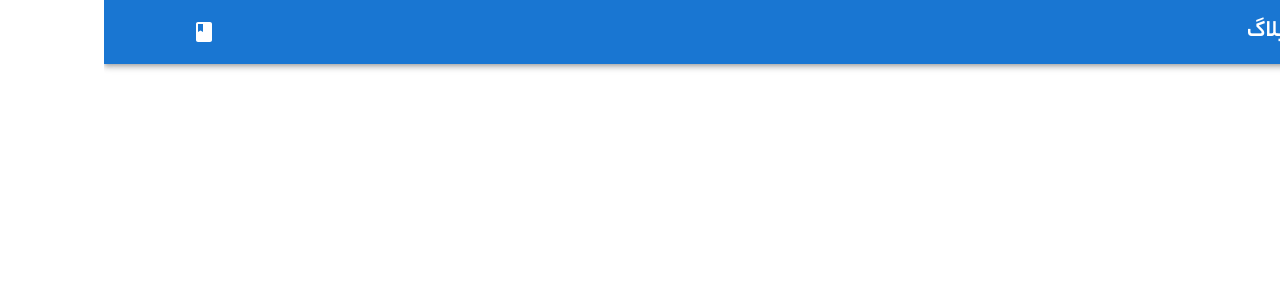
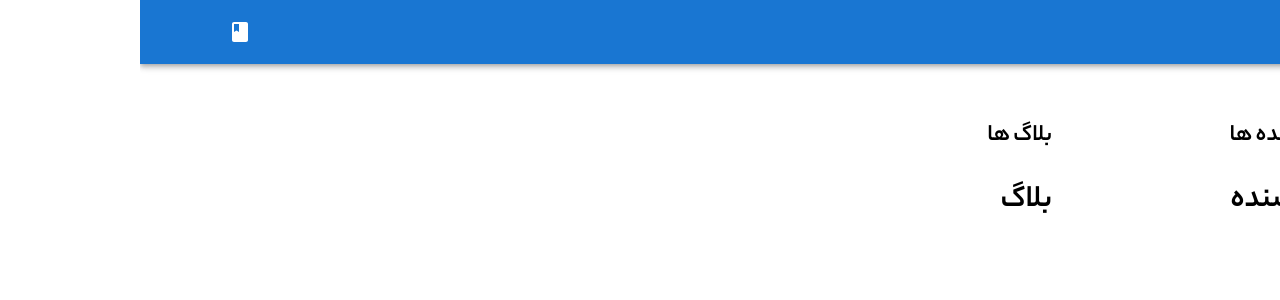
Before and after one commit to alirezazahiri/gql-blog, a React (Create React App) app: page / in a window 1280 px wide. Shown: the top 300 px of the page. Built offline with nearby package versions, Linux system fonts and the light colour scheme.

Commit message:
Grid & initial Home layout created!

```diff
--- a/src/App.js
+++ b/src/App.js
@@ -1,9 +1,10 @@
+import Home from "./components/Home";
 import Layout from "./layout";
 
 function App() {
   return (
     <Layout>
-      <p>سلااام</p>
+      <Home />
     </Layout>
   );
 }
--- /dev/null
+++ b/src/components/Authors/index.js
@@ -0,0 +1,11 @@
+import React from 'react';
+
+const Authors = () => {
+    return (
+        <div>
+            <h1>نویسنده</h1>
+        </div>
+    );
+};
+
+export default Authors;
--- /dev/null
+++ b/src/components/Blogs/index.js
@@ -0,0 +1,11 @@
+import React from 'react';
+
+const Blogs = () => {
+    return (
+        <div>
+            <h1>بلاگ</h1>
+        </div>
+    );
+};
+
+export default Blogs;
--- /dev/null
+++ b/src/components/Home/index.js
@@ -0,0 +1,27 @@
+import { Container, Typography, Grid } from "@mui/material";
+import React from "react";
+import Authors from "../Authors";
+import Blogs from "../Blogs";
+
+const Home = () => {
+  return (
+    <Container maxWidth="lg">
+      <Grid container spacing={2} padding={3}>
+        <Grid item xs={12} md={3} mt={4}>
+          <Typography component="h3" variant="h5" mb={3} fontWeight={700}>
+            نویسنده ها
+          </Typography>
+          <Authors />
+        </Grid>
+        <Grid item xs={12} md={9} mt={4}>
+          <Typography component="h3" variant="h5" mb={3} fontWeight={700}>
+            بلاگ ها
+          </Typography>
+          <Blogs />
+        </Grid>
+      </Grid>
+    </Container>
+  );
+};
+
+export default Home;
--- a/src/index.js
+++ b/src/index.js
@@ -7,7 +7,7 @@ import "./styles/index.css";
 import "./styles/fonts.css";
 
 const client = new ApolloClient({
-  uri: "https://api-us-west-2.hygraph.com/v2/cl63oa4b16x5m01uk4uwv1dra/master",
+  uri: process.env.REACT_APP_GRAPHCMS_URI,
   cache: new InMemoryCache(),
 });
 
--- a/src/layout/Header/index.js
+++ b/src/layout/Header/index.js
@@ -1,7 +1,6 @@
-import { AppBar, Typography, Toolbar } from "@mui/material";
+import { AppBar, Typography, Toolbar, Container } from "@mui/material";
+import BookIcon from "@mui/icons-material/Book";
 import React from "react";
-import BookIcon from "@mui/icons-material/Book";
-import { Container } from "@mui/system";
 
 const Header = () => {
   return (
```
Also changed, not shown: 1 other file (tests, documents, lock files or other folders).
